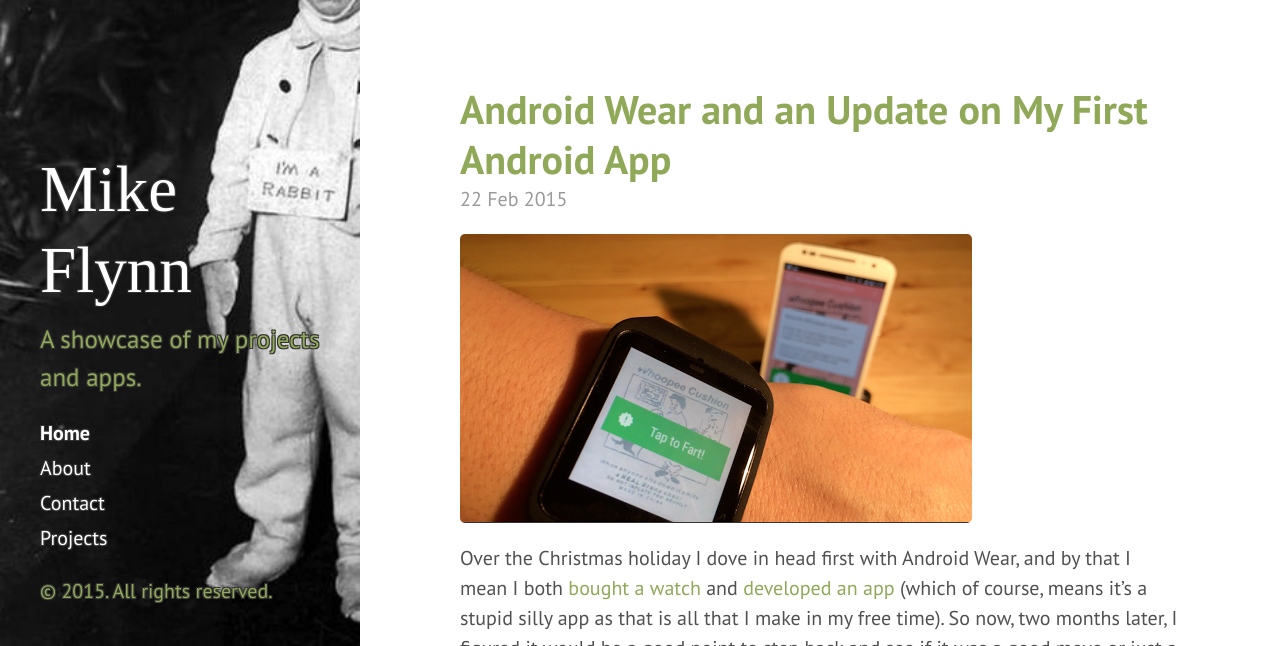
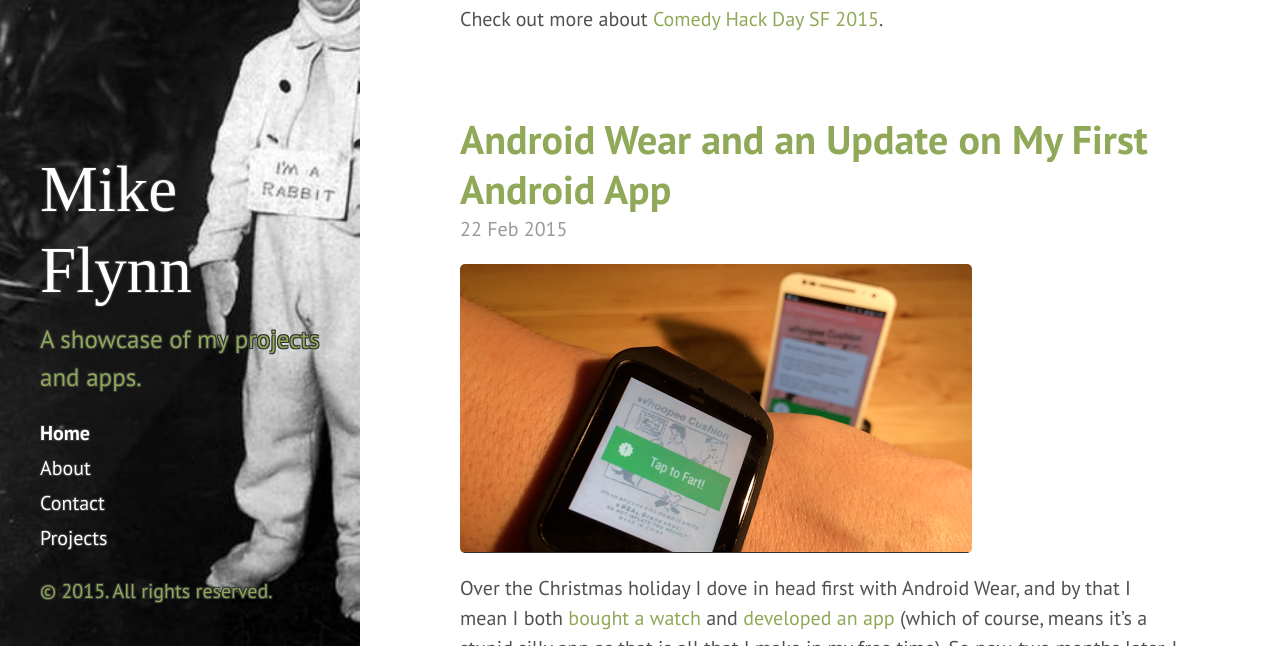
Before and after one commit to mikeflynn/thatmikeflynn.com-archive, a Jekyll site: the page built from index.html, in a window 1280 px wide and 900 px high, scrolled down 1155 px, cut to the strip 254-900 px from the top of the window. Built offline with Jekyll 4.4.1, drawn with Linux system fonts in a browser that asks for light colours; some web fonts are replaced; Markdown is read by kramdown in place of the engine named in the settings; the list of posts is cut into pages by our own code; comment, search, counter and statistics services are not loaded.

Commit message:
Added link to post.

```diff
--- a/_posts/2015-03-08-screenshop-at-comedy-hack-day.md
+++ b/_posts/2015-03-08-screenshop-at-comedy-hack-day.md
@@ -20,3 +20,5 @@ Comedy Hack Day was a pretty freaking cool experience all around and made better
 Here's the demo video:
 
 <iframe width="560" height="315" src="https://www.youtube.com/embed/VQQIodnt53g?rel=0" frameborder="0" allowfullscreen></iframe>
+
+Check out more about [Comedy Hack Day SF 2015](http://www.comedyhackday.org/sf-2015).
```
